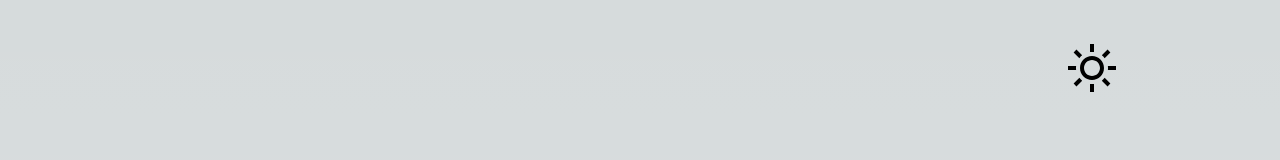
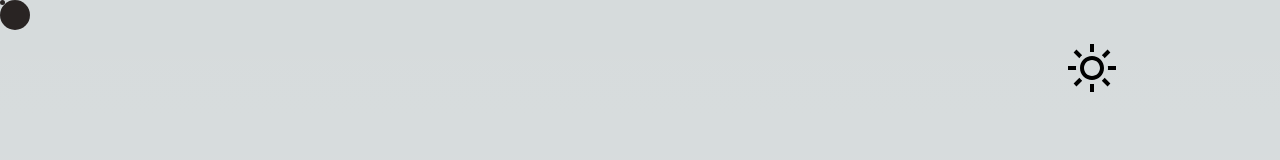
Before and after one commit to BryMat24/Personal-Website-V2, a Next.js app in the folder personal-website/: page / in a window 1280 px wide. Shown: the top 160 px of the page. Built offline with nearby package versions, Linux system fonts and the light colour scheme.

Commit message:
feat: add custom cursor

```diff
--- a/personal-website/src/app/globals.css
+++ b/personal-website/src/app/globals.css
@@ -25,6 +25,7 @@ body {
         )
         rgb(var(--background-start-rgb));
     overflow-x: hidden;
+    cursor: none;
 }
 
 .about-section {
@@ -54,41 +55,33 @@ body {
     top: 8px;
 }
 
-.blob {
-    position: absolute;
-    top: 0;
-    left: 0;
-    fill: white;
-    width: 50vmax;
-    z-index: -1;
-    opacity: 0.05;
-    animation: move 10s ease-in-out infinite;
-    transform-origin: 50% 50%;
-}
-
-@keyframes move {
-    0% {
-        transform: scale(1) translate(10px, -30px);
-    }
-    38% {
-        transform: scale(0.8, 1) translate(80vw, 30vh) rotate(160deg);
-    }
-    40% {
-        transform: scale(0.8, 1) translate(80vw, 30vh) rotate(160deg);
-    }
-    78% {
-        transform: scale(1.3) translate(0vw, 50vh) rotate(-20deg);
-    }
-    80% {
-        transform: scale(1.3) translate(0vw, 50vh) rotate(-20deg);
-    }
-    100% {
-        transform: scale(1) translate(10px, -30px);
-    }
-}
-
 .triangle {
     border-left: 50px solid transparent;
     border-right: 50px solid transparent;
     border-top: 90px solid rgb(255, 255, 255);
 }
+
+.cursor-dot {
+    width: 5px;
+    height: 5px;
+    background-color: white;
+}
+
+.cursor-outline {
+    width: 30px;
+    height: 30px;
+    top: 0;
+    top: 0;
+    border: 2px solid hsla(0, 0%, 100%, 0.5);
+    background-color: #fff;
+    transform-origin: center;
+}
+
+.cursor-dot,
+.cursor-outline {
+    position: fixed;
+    border-radius: 50%;
+    pointer-events: none;
+    z-index: 2;
+    mix-blend-mode: difference;
+}
--- a/personal-website/src/app/page.tsx
+++ b/personal-website/src/app/page.tsx
@@ -2,16 +2,12 @@ import Hero from "@/components/Hero";
 import About from "@/components/About";
 import Project from "@/components/Project";
 import Footer from "@/components/Footer";
+import Cursor from "@/components/cursor";
 
 export default function Home() {
-    const blobStyle = {
-        "--time": "20s",
-        "--amount": 5,
-        "--fill": "white",
-    };
-
     return (
         <div>
+            <Cursor />
             <Hero />
             <About />
             <Project />
```
